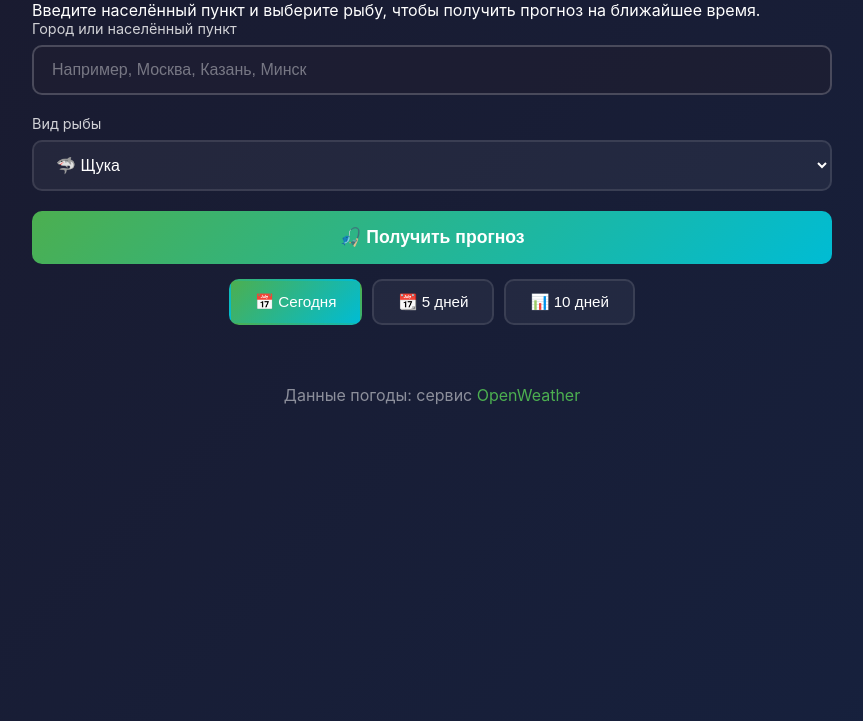
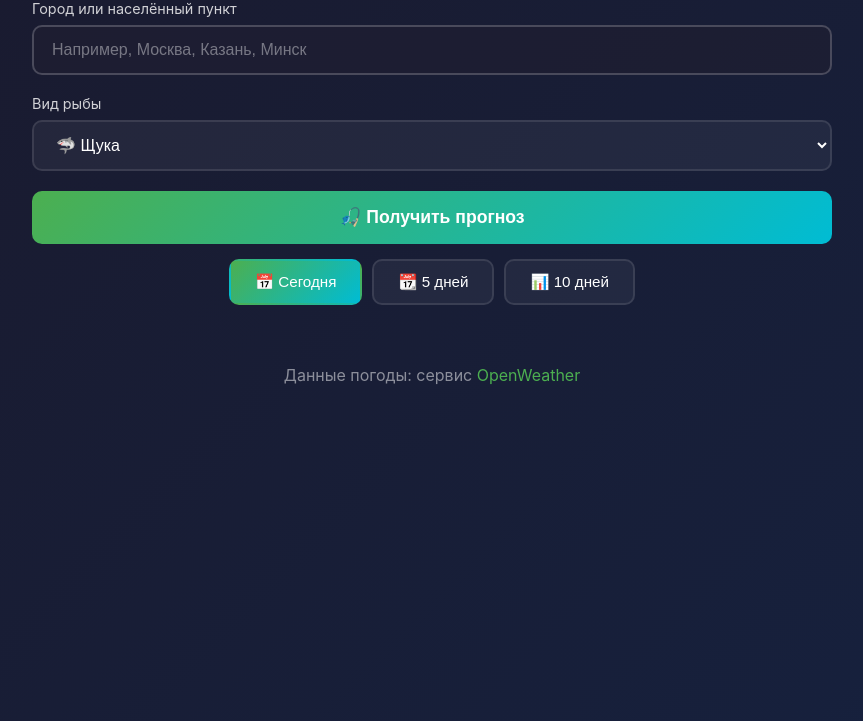
Before and after one commit to bizmgn-design/Publish-to-GitHub-public-repository--bizmgn-design-prognoz-klyova, a plain HTML site: page index.html in a window 1280 px wide. Shown: the part 79-800 px from the top of the page, without its empty margins (208-1071 px from the left). Drawn offline with Linux system fonts and the light colour scheme.

Commit message:
Убрал подзаголовок

```diff
--- a/index.html
+++ b/index.html
@@ -10,7 +10,7 @@
     <div class="container">
         <header>
             <h1>Прогноз клёва рыбы</h1>
-            <p>Введите населённый пункт и выберите рыбу, чтобы получить прогноз на ближайшее время.</p>
+            <!-- <p>Введите населённый пункт и выберите рыбу, чтобы получить прогноз на ближайшее время.</p> -->
         </header>
 
         <form id="forecast-form" class="forecast-form">
```
